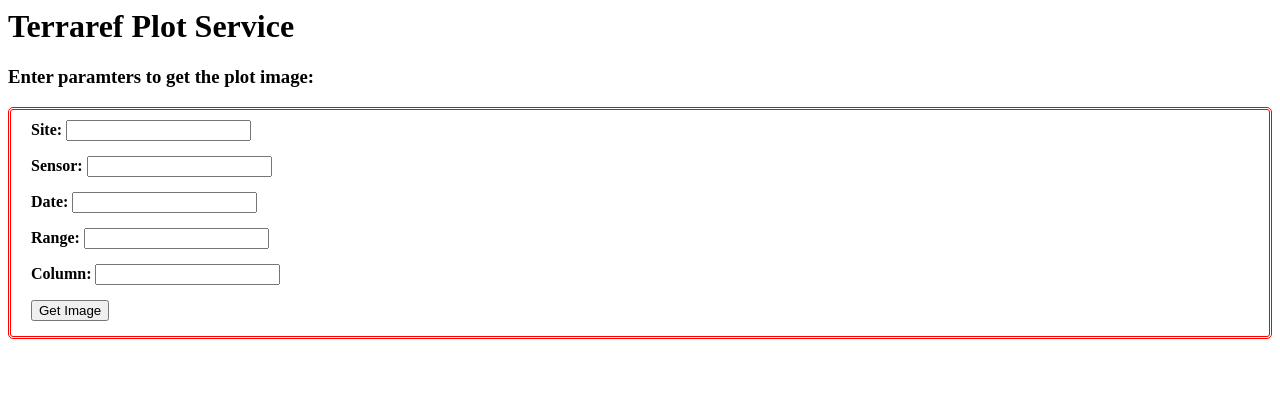
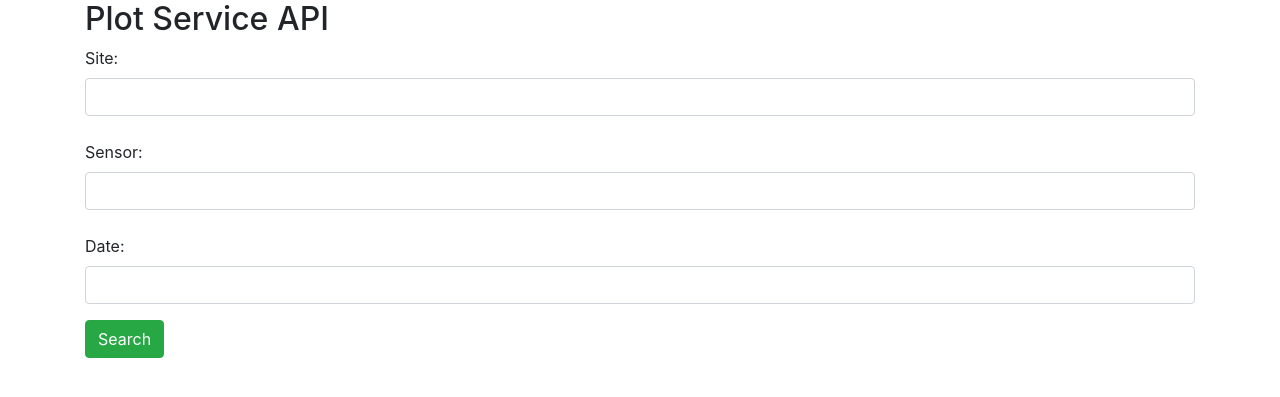
Before and after one commit to terraref/service-products, a Flask app: page /api in a window 1280 px wide. Shown: the top 397 px of the page. Run offline with Flask 2, Linux system fonts and the light colour scheme; some libraries are stand-ins or nearby versions.

Commit message:
Change to new template and form

```diff
--- a/plot_service/templates/api.html
+++ b/plot_service/templates/api.html
@@ -1,37 +1,58 @@
+
+<!DOCTYPE html PUBLIC "-//W3C//DTD XHTML 1.0 Strict//EN" "http://www.w3.org/TR/xhtml1/DTD/xhtml1-strict.dtd">
 <html>
     <head>
-                <script src="https://ajax.aspnetcdn.com/ajax/jQuery/jquery-3.2.1.min.js"></script>
-                <title>Terraref Plot Service</title>
-                <link rel='stylesheet' href='../static/main.css?version=2'>
+        <title>Plot Servie API</title>
+       <link rel="stylesheet" media="screen" href ="static/bootstrap.min.css">
+       <link rel="stylesheet" href="static/bootstrap-theme.min.css">
+       <meta name="viewport" content = "width=device-width, initial-scale=1.0">
+
     </head>
+    <body>
 
-        <body>
-                <h1>Terraref Plot Service</h1>
-                <h3>Enter paramters to get the plot image:</h3>
-                <form action='http://141.142.170.38:8000/plot_service?version=101' method='POST'>
-                        <div>
-                                <h4 style='display:inline'>Site:</h4>
-                                <Input type='text' name='site' rows='1' cols='30'></textarea>
+
+<div class="container">
+
+
+  <h2>Plot Service API</h2>
+  <form  action="" method="post" role="form">
+    {{ form.csrf }}
+    <div class="form-group">
+      <label for="site">Site:</label>
+      <input type="text" class="form-control" id="site" name="site">
+      <br>
+      <label for="sensor">Sensor:</label>
+      <input type="text" class="form-control" id="sensor" name="sensor">
+      <br>
+      <label for="date">Date:</label>
+      <input type="text" class="form-control" id="date" name="date">
     </div>
-                        <div>
-                                <h4 style='display:inline'>Sensor:</h4>
-                                <Input type='text' name='sensor' rows='1' cols='30'></textarea>
+    <button type="submit" class="btn btn-success">Search</button>
+  </form>
+
+  <br>
+        {% with messages = get_flashed_messages(with_categories=true) %}
+            {% if messages %}
+
+        {% for message in messages %}
+            {% if "Error" not in message[1]: %}
+                <div class="alert alert-info">
+                <strong>Success! </strong> {{ message[1] }}
                 </div>
-                        <div>
-                                <h4 style='display:inline'>Date:</h4>
-                                <Input type='text' name='date' rows='1' cols='30'></textarea>
+            {% endif %}
+
+            {% if "Error" in message[1]: %}
+                <div class="alert alert-warning">
+                {{ message[1] }}
                 </div>
-                        <div>
-                                <h4 style='display:inline'>Range:</h4>
-                                <Input type='text' name='range' rows='1' cols='30'></textarea>
+            {% endif %}
+        {% endfor %}
+            {% endif %}
+        {% endwith %}
+
 </div>
-                        <div>
-                                <h4 style='display:inline'>Column:</h4>
-                                <Input type='text' name='column' rows='1' cols='30'></textarea>
+<br>
 </div>
-
-                        <input type='Submit' value='Get Image'></input>
-                </form>
+</div>
 </body>
-
 </html>
--- a/plot_service/views.py
+++ b/plot_service/views.py
@@ -14,7 +14,6 @@
 
 
 class ReusableForm(Form):
-
     site = TextField('Site:', validators=[validators.required()])
     sensor = TextField('Sensor:', validators=[validators.required()])
     date = TextField('Date:', validators=[validators.required()])
@@ -137,9 +136,8 @@
 def api():
     form = ReusableForm(request.form)
     if request.method == 'POST':
-        station = request.form['station']
+        site = request.form['site']
         sensor = request.form['sensor']
-        sitename = request.form['sitename']
-        starting_date = request.form['starting_date']
-        ending_date = request.form['ending_date']
-    return render_template('api.html')
+        date = request.form['date']
+        print site, sensor, date
+    return render_template('api.html', form=form)
```
Lines whose indentation alone changed are shown as unchanged.
